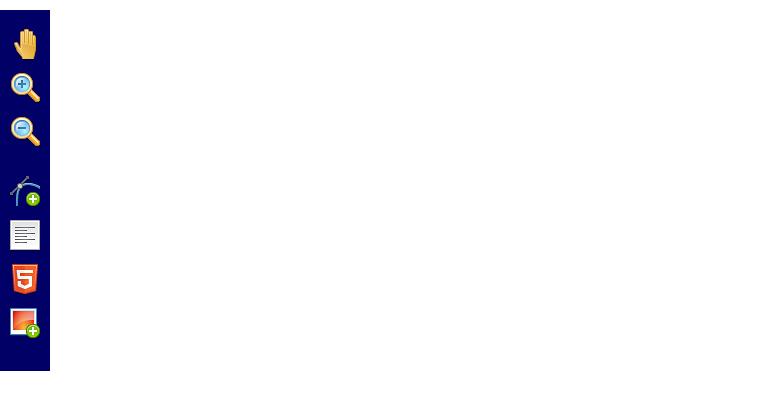
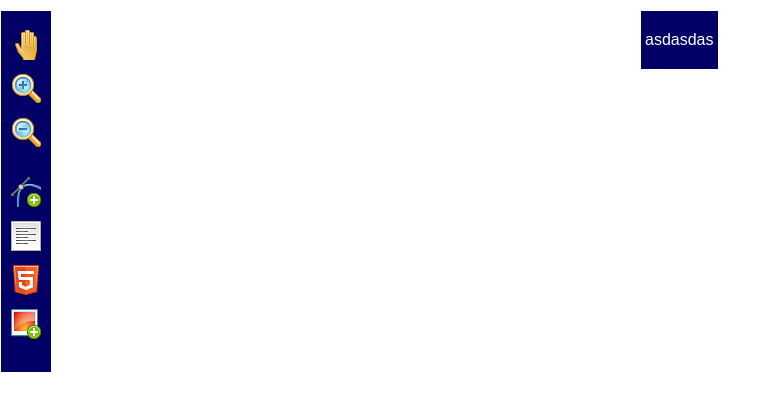
Before and after one commit to TNick/ccr, a PHP site: page / in a window 1280 px wide. Shown: the part 150-561 px from the top of the page, without its empty margins (0-781 px from the left). Run offline with PHP 8.4, Linux system fonts and the light colour scheme.

Commit message:
Proper jquery invocation

```diff
--- a/php/css/style.css
+++ b/php/css/style.css
@@ -107,6 +107,7 @@ html, body {
     color: #FFF;
     cursor: default;
     background-color: #006;
+    border: 1px white solid;
 }
 
 #toolb a {
@@ -157,5 +158,32 @@ html, body {
 }
 
 /* ============================= */
+/*          item editor          */
+/* ============================= */
+
+#itemeditor {
+    left: 50%;
+    top: 20%;
+    padding: 4px;
+
+    position: absolute;
+    z-index: 1;
+    color: #FFF;
+    cursor: default;
+    background-color: #006;
+    border: 1px white solid;
+}
+
+
+/* ============================= */
+/*        utility classes        */
+/* ============================= */
+
+.hidden {
+    display:none;
+}
+
+
+/* ============================= */
 /*   device specific overrides   */
 /* ============================= */
--- a/php/index.html
+++ b/php/index.html
@@ -84,5 +84,10 @@
         </ul>
     </div>
 
+    <div id="itemeditor" class="hidden000">
+        <p>asdasdas</p>
+
+    </div>
+
 </body>
 </html>
--- a/php/jscript/ccr/common_enhance.js
+++ b/php/jscript/ccr/common_enhance.js
@@ -1,4 +1,4 @@
-define(function () {
+define(['jquery'], function (jquery) {
 
 
     return {
@@ -20,7 +20,7 @@ define(function () {
          */
         addClass: function (item_id,cl_name){
             // TODO remove jQuery dependency
-            $('#'+item_id).addClass(cl_name);
+            jquery('#'+item_id).addClass(cl_name);
         },
 
         /**
@@ -28,7 +28,7 @@ define(function () {
          */
         remClass: function (item_id,cl_name){
             // TODO remove jQuery dependency
-            $('#'+item_id).removeClass(cl_name);
+            jquery('#'+item_id).removeClass(cl_name);
         }
     };
 
--- a/php/jscript/ccr/dynres.js
+++ b/php/jscript/ccr/dynres.js
@@ -1,5 +1,5 @@
-define(['toastr', './redraw', './DynResText',  './DynResHtml',  './DynResImg',  './DynResVect', ],
-       function (toastr, redraw, DynResText, DynResHtml, DynResImg, DynResVect) {
+define(['toastr', './redraw', './DynResText',  './DynResHtml',  './DynResImg',  './DynResVect', 'jquery'],
+       function (toastr, redraw, DynResText, DynResHtml, DynResImg, DynResVect, jquery) {
 
 
     return {
@@ -27,7 +27,7 @@ define(['toastr', './redraw', './DynResText',  './DynResHtml',  './DynResImg',
 
             ++canvas.outstanding_requests;
 
-            $.ajax({
+            jquery.ajax({
                 async: true,
                 cache: true,
                 complete: function(xhr,status) {
--- a/php/jscript/ccr/main.js
+++ b/php/jscript/ccr/main.js
@@ -9,27 +9,27 @@ define(['require',
         'cookies',
         './tbtools',
         './common_enhance',
-        'i18n!nls/tr', 'domReady!'
-       ], function (require, geometry, cv_enh, cx_enh, redraw, dynres, toastr, monthLayouts, cookies, tbtools, comnEnh, tr, document) {
+        'i18n!nls/tr', 'domReady!', 'jquery'
+       ], function (require, geometry, cv_enh, cx_enh, redraw, dynres, toastr, monthLayouts, cookies, tbtools, comnEnh, tr, document, jquery) {
 
     // as the data volume is quite large, we want agresive caching
-    $.ajaxSetup ({
+    jquery.ajaxSetup ({
        cache: true
     });
 
     // prepare top menu bar
     var timeout = null;
-    var initialMargin = parseInt($("#siteMenuBar").css("margin-top"));
-    $("#siteMenuBar").hover(
+    var initialMargin = parseInt(jquery("#siteMenuBar").css("margin-top"));
+    jquery("#siteMenuBar").hover(
         function() {
             if (timeout) {
                 clearTimeout(timeout);
                 timeout = null;
             }
-            $(this).animate({ marginTop: 0 }, 'fast');
+            jquery(this).animate({ marginTop: 0 }, 'fast');
         },
         function() {
-            var menuBar = $(this);
+            var menuBar = jquery(this);
             timeout = setTimeout(function() {
                 timeout = null;
                 menuBar.animate({ marginTop: initialMargin }, 'slow');
```
